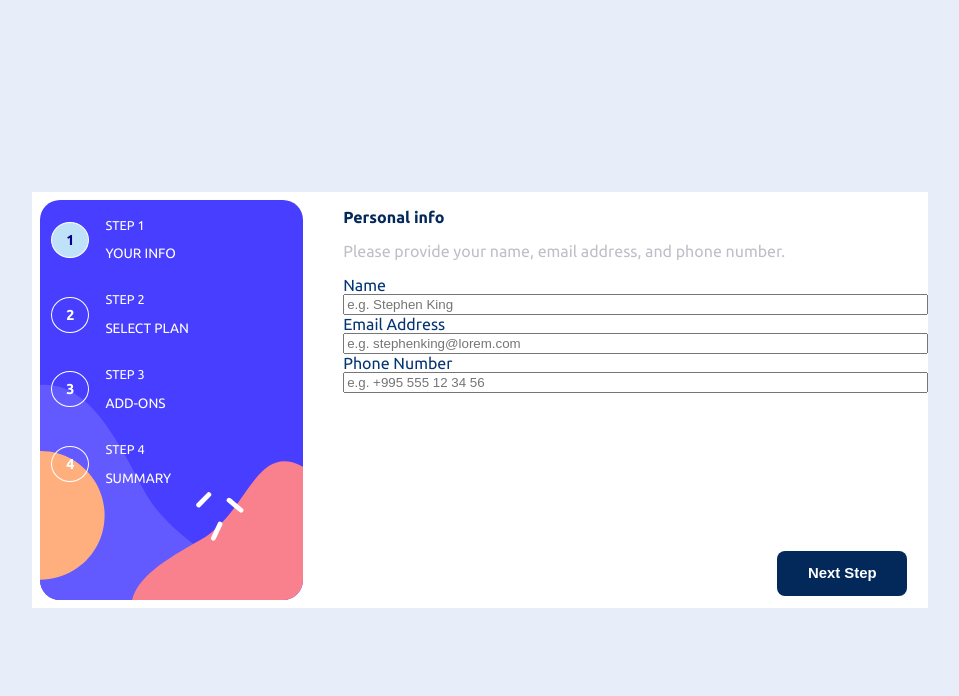
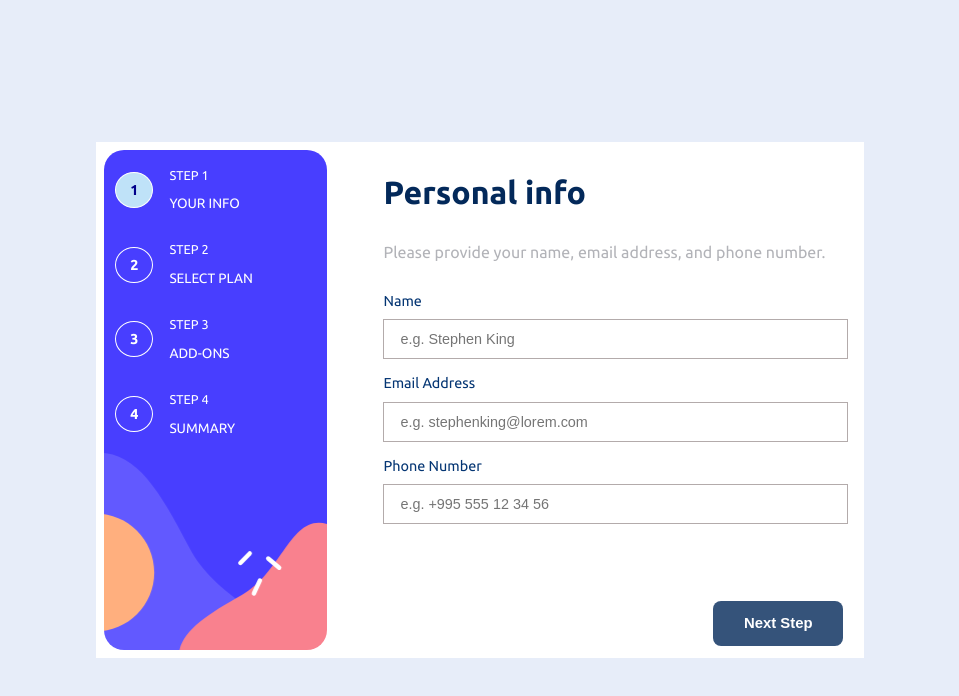
Before and after one commit to daviti21/multi-step-form, an Angular app: page /your-info in a window 1280 px wide. Shown: the top 696 px of the page, without its empty margins (160-1119 px from the left). Built offline with nearby package versions, Linux system fonts and the light colour scheme.

Commit message:
add personal-info css

```diff
--- a/src/app/app.config.ts
+++ b/src/app/app.config.ts
@@ -2,7 +2,6 @@ import { ApplicationConfig, provideBrowserGlobalErrorListeners } from '@angular/
 import { provideRouter } from '@angular/router';
 
 import { routes } from './app.routes';
-import { ReactiveFormsModule } from '@angular/forms';
 
 export const appConfig: ApplicationConfig = {
   providers: [
--- a/src/app/app.css
+++ b/src/app/app.css
@@ -89,9 +89,12 @@
   .container{
     width: 70%;
     position: absolute;
-    top: 50%;
+     top: 50%;
     left: 50%;
     transform: translate(-50%, -50%);
+    display: flex;
+    flex-direction: column;
+    min-height: 400px;
 
   }
 
@@ -119,8 +122,18 @@
 
   app-sidebar {
     flex: .9;
+    margin-top: auto;
+
   }
 
 
 
 }
+
+
+@media  screen and (min-width: 1200px){
+  .container{
+    width: 60%;
+    min-height: 500px;
+  }
+}
--- a/src/app/components/add-ons/add-ons.ts
+++ b/src/app/components/add-ons/add-ons.ts
@@ -1,10 +1,12 @@
-import { Component } from '@angular/core';
+import { Component, inject } from '@angular/core';
+ import { FormService } from '../../form.service';
 
 @Component({
-  imports: [],
+  imports: [ ],
   selector: 'app-add-ons',
   styleUrl: './add-ons.css',
   templateUrl: './add-ons.html',
 })
 export class AddOns {
+  formService = inject(FormService);
 }
--- a/src/app/components/navigation-buttons/navigation-buttons.css
+++ b/src/app/components/navigation-buttons/navigation-buttons.css
@@ -11,6 +11,10 @@
   background-color: transparent;
   color: gray;
  }
+
+button:disabled{
+  opacity: 0.8;
+}
 
 button{
   border: none;
--- a/src/app/components/navigation-buttons/navigation-buttons.html
+++ b/src/app/components/navigation-buttons/navigation-buttons.html
@@ -3,7 +3,7 @@
        <button (click)="formService.prevStep()" class="back">Go Back</button>
      }
      @if (!formService.hideComplete()) {
-       <button (click)="formService.nextStep()" class="next" [disabled]="formService.currentPath() === 'your-info' && !formService.form.valid">Next Step</button>
+       <button (click)="formService.nextStep()" class="next" [disabled]="formService.currentStep() === 0 && !formService.isValid()">Next Step</button>
 
      }
 
--- a/src/app/components/navigation-buttons/navigation-buttons.ts
+++ b/src/app/components/navigation-buttons/navigation-buttons.ts
@@ -1,10 +1,10 @@
 import { Component, inject, signal } from '@angular/core';
 import { FormService } from '../../form.service';
 import { Router, RouterLink } from '@angular/router';
-@Component({
+ @Component({
   imports: [
-    RouterLink
-  ],
+    RouterLink,
+   ],
   selector: 'app-navigation-buttons',
   styleUrl: './navigation-buttons.css',
   templateUrl: './navigation-buttons.html',
--- a/src/app/components/personal-info/personal-info.css
+++ b/src/app/components/personal-info/personal-info.css
@@ -1,5 +1,17 @@
 input:focus{
-  outline:none;
+   outline-color: darkslateblue;
+}
+
+input{
+  border: 1px solid #b3abab;
+  background-color: transparent;
+  color: #043573;
+}
+
+
+input:-webkit-autofill {
+  transition: background-color 9999s ease-in-out 0s;
+  -webkit-text-fill-color: #043573 !important;
 }
 
 .form-tit{
@@ -8,10 +20,10 @@ input:focus{
 }
 
 .text{
-  color:#BFC0C7;
+  color: #b2b3b8;
 }
 
-label, input{
+label{
   color: #043573;
 }
 
@@ -29,24 +41,164 @@ label, input{
 .error {
   color: #ed3548;
   font-size: 12px;
-  font-weight: 500;
+   font-weight: bold;
+
+}
+
+.error-input{
+  border-color: red;
 }
  @media screen and (max-width: 767px){
    .container{
      padding: 1rem 1rem 0;
-
+     margin-bottom: 2rem;
    }
 
-   .form-box{
-     gap: 1rem;
-     margin-bottom: 1rem;
-   }
+
 
    .form-box{
      width: 100%;
+     gap: 1rem;
     }
 
    .form-tit{
      font-size: 1.5rem;
    }
+   .label-row {
+     max-height: 1rem;
+   }
+
+   input{
+     height: 2.5rem;
+     font-size: .9rem;
+     margin-top: .6rem;
+     padding-left: .5rem;
+    }
+
+   input::placeholder{
+      font-size: .9rem;
+   }
+
+   .text{
+     font-size: .9rem;
+   }
+
+   label {
+     font-size: .8rem;
+   }
+
+   .error{
+     font-size: .7rem;
+    }
  }
+
+@media screen and (min-width: 768px) and (max-width: 1023px){
+  .container{
+    padding: 1.2rem 1.2rem 0;
+    margin: -1rem auto  0;
+
+   }
+
+  .form-box{
+    width: 100%;
+    gap: 1rem;
+  }
+
+  .form-tit{
+    font-size: 1.2rem;
+  }
+
+  .text{
+    font-size: .82rem;
+  }
+
+  label{
+    font-size: .85rem;
+  }
+
+  .error{
+    font-size: .8rem;
+  }
+
+  input::placeholder{
+    font-size: .8rem;
+  }
+
+  input{
+    height: 1.7rem;
+    font-size: 1rem;
+    margin-top: .3rem;
+    padding-left: .8rem;
+  }
+
+  .label-row {
+    max-height: .85rem;
+  }
+}
+
+@media screen and (min-width: 1024px) {
+  .container{
+    padding: 1rem 1rem 0;
+    margin: -1rem auto  0;
+  }
+
+
+
+  .form-box{
+    width: 100%;
+    gap: 1rem;
+    margin-top: 1rem;
+  }
+
+  .form-tit{
+    font-size: 1.8rem;
+   }
+
+  .label-row {
+    max-height: 1rem;
+  }
+
+  input{
+    height: 2.2rem;
+    font-size: .9rem;
+    margin-top: .65rem;
+    padding-left: 1rem;
+  }
+
+  input::placeholder{
+    font-size: .9rem;
+  }
+
+  .text{
+    font-size: .95rem;
+  }
+
+  label {
+    font-size: .9rem;
+  }
+
+  .error{
+    font-size: .8rem;
+  }
+
+
+}
+
+
+@media screen and (min-width: 1200px){
+  .form-tit{
+    font-size: 2rem;
+  }
+
+  .text{
+    font-size: 1rem;
+  }
+
+  .form-box{
+    margin-top: 2rem;
+  }
+
+  input{
+    height: 2.5rem;
+  }
+}
--- a/src/app/components/personal-info/personal-info.html
+++ b/src/app/components/personal-info/personal-info.html
@@ -1,3 +1,4 @@
+
 <div class="container">
   <form [formGroup]="formService.form">
 
@@ -24,7 +25,7 @@
            type="text"
            formControlName="name"
            placeholder="e.g. Stephen King"
-         >
+           [class.error-input]="formService.form.get('name')?.touched && formService.form.get('name')?.invalid"         >
        </div>
 
        <div class="form-group">
@@ -43,6 +44,7 @@
            type="email"
            formControlName="email"
            placeholder="e.g. stephenking@lorem.com"
+           [class.error-input]="formService.form.get('email')?.touched && formService.form.get('email')?.invalid"
          >
        </div>
 
@@ -62,9 +64,11 @@
            type="tel"
            formControlName="phone"
            placeholder="e.g. +995 555 12 34 56"
+           [class.error-input]="formService.form.get('phone')?.touched && formService.form.get('phone')?.invalid"
          >
        </div>
      </div>
 
   </form>
+
 </div>
--- a/src/app/components/personal-info/personal-info.ts
+++ b/src/app/components/personal-info/personal-info.ts
@@ -1,15 +1,24 @@
 import { Component, inject } from '@angular/core';
 import { FormService } from '../../form.service';
 import { ReactiveFormsModule } from '@angular/forms';
-import { pattern } from '@angular/forms/signals';
 
 @Component({
-  imports: [ReactiveFormsModule],
+  imports: [ReactiveFormsModule ],
   selector: 'app-personal-info',
   styleUrl: './personal-info.css',
   templateUrl: './personal-info.html',
 })
 export class PersonalInfo {
   formService = inject(FormService);
-  protected readonly pattern = pattern;
-}
+  test(event: Event) {
+    console.log(
+      'INPUT:',
+      (event.target as HTMLInputElement).value
+    );
+
+    console.log(
+      'FORM:',
+      this.formService.form.value
+    );
+  }
+ }
--- a/src/app/components/sidebar/sidebar.css
+++ b/src/app/components/sidebar/sidebar.css
@@ -63,7 +63,7 @@
      background-repeat: no-repeat;
     margin: .5rem;
     border-radius: 20px;
-    height: 320px;
+    height: 350px;
    }
 
   .page-box {
@@ -101,7 +101,7 @@
     background-repeat: no-repeat;
     margin: .5rem;
     border-radius: 20px;
-    height: 400px;
+    height: 450px;
    }
 
   .page-box {
@@ -135,4 +135,8 @@
   .step{
      font-size: .8rem;
   }
+
+  .container-des{
+    height: 500px;
+  }
 }
--- a/src/app/form.service.ts
+++ b/src/app/form.service.ts
@@ -6,13 +6,32 @@ import {FormControl, FormGroup, Validators} from '@angular/forms';
   providedIn: 'root'
 })
 export class FormService {
+  constructor() {
+     this.form.statusChanges.subscribe( () => {
+this.isValid.set(this.form.valid)
+     })
+    this.router.events.subscribe(() => {
+      this.currentPath.set(this.router.url);
+      if (this.router.url === '/thank-you') {
+        this.showNavigation.set(false)
+      }else{
+        this.showNavigation.set(true)
+      }
+      if(this.router.url === '/summary'){
+        this.hideComplete.set(true)
+      }else{
+        this.hideComplete.set(false)
+      }
+    })
+  }
   router = inject(Router);
   route = inject(ActivatedRoute);
    showNavigation = signal(true)
   currentStep = signal(0);
     currentPath = signal('');
     hideComplete = signal(false);
-    nextStep(){
+    isValid = signal(false);
+     nextStep(){
     this.router.navigate([this.pages[this.currentStep() + 1].path])
     this.currentStep.update(num => num + 1)
   };
@@ -33,29 +52,23 @@ export class FormService {
 
   monthly = signal(false);
   changeMonthly() {
-    this.monthly.update(v => v = !v)
+    this.monthly.update(v => !v)
   }
 
-  constructor() {
-    this.router.events.subscribe(() => {
-      this.currentPath.set(this.router.url);
-   if (this.router.url === '/thank-you') {
-this.showNavigation.set(false)
-    }else{
-     this.showNavigation.set(true)
-   }
-   if(this.router.url === '/summary'){
-     this.hideComplete.set(true)
-   }else{
-     this.hideComplete.set(false)
-   }
-    })
+
+
+  form = new FormGroup({
+    name: new FormControl('', [
+      Validators.required,
+      Validators.pattern(/^[a-zA-Z\s]+$/)
+    ]),
+    email: new FormControl('', [
+      Validators.required,
+      Validators.email
+    ]),
+    phone: new FormControl('', [
+      Validators.required,
+      Validators.pattern(/^(?:\+995\s?)?5\d{2}\s?\d{2}\s?\d{2}\s?\d{2}$/)
+    ])
+  })
   }
-
-   form = new FormGroup({
-     name: new FormControl('', [Validators.required, Validators.pattern(/^[a-zA-Z\s]+$/)]),
-     email: new FormControl('', [Validators.required, Validators.email]),
-     phone: new FormControl('', [Validators.required, Validators.pattern(/^(?:\+995\s?)?5\d{2}\s?\d{2}\s?\d{2}\s?\d{2}$/)])
-   });
-
-}
```
Also changed, not shown: src/app/components/select-plan/select-plan.html (line endings or trailing spaces).
